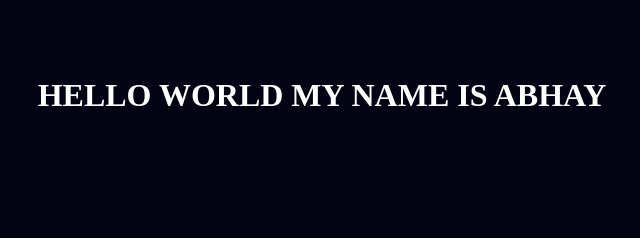
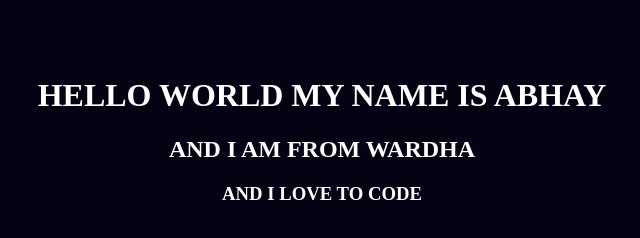
Before and after one commit to Abhay-Bhongade/Project, a plain HTML site: page index.html in a window 1280 px wide. Shown: the whole page, without its empty margins (318-958 px from the left). Drawn offline with Linux system fonts and the light colour scheme.

Commit message:
new change has been done

```diff
--- a/index.html
+++ b/index.html
@@ -9,5 +9,7 @@
 </head>
 <body>
     <h1>hello World MY NAME IS ABHAY</h1>
+    <h2>And I am from Wardha</h2>
+    <h3>And I Love to Code</h3>
 </body>
 </html>
```
